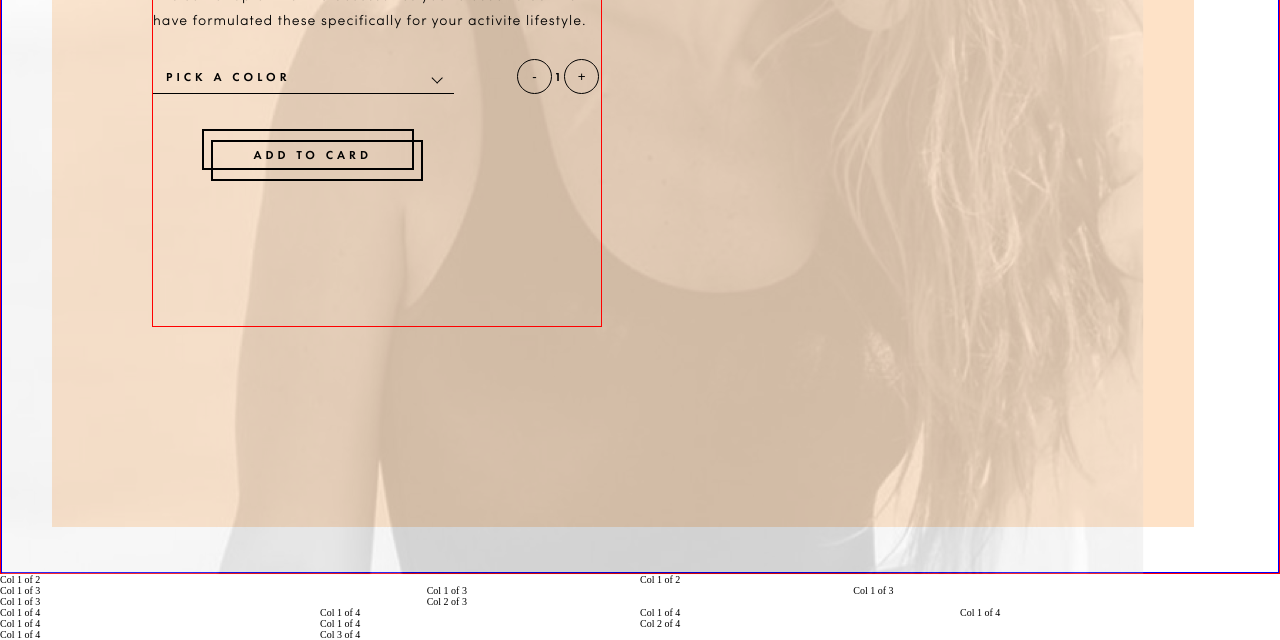
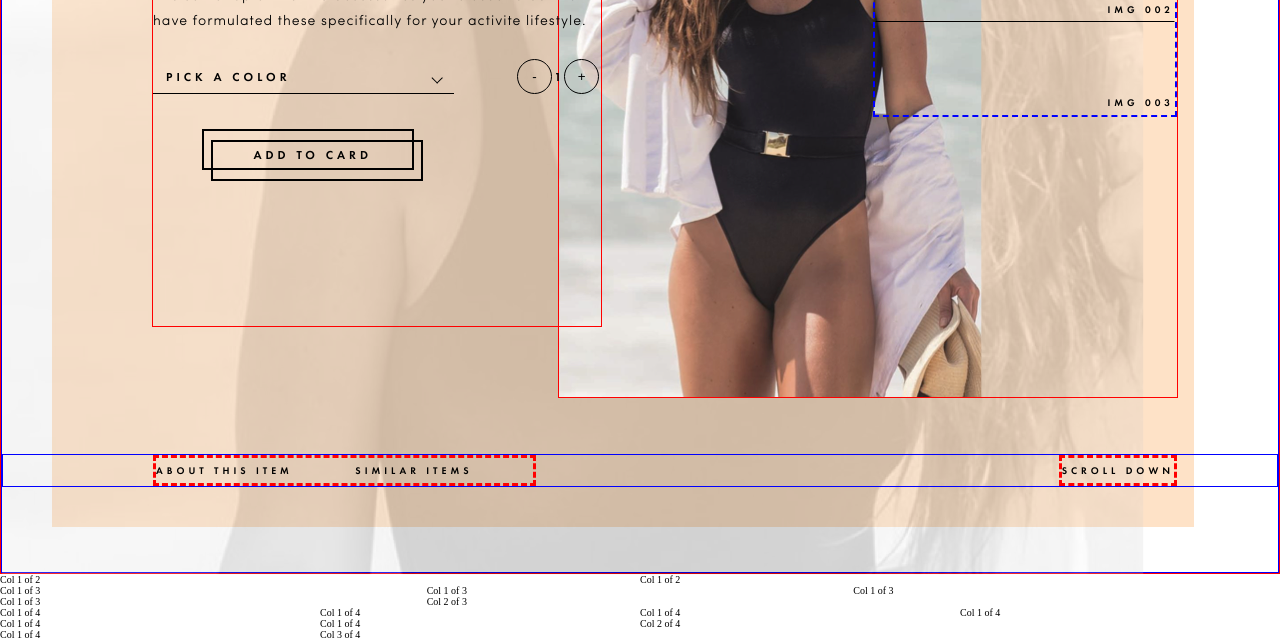
Before and after one commit to webAnatoly/t-geexHtml, a website: page frontend/index.html in a window 1280 px wide. Shown: the part 504-1144 px from the top of the page. Drawn offline with nearby package versions, Linux system fonts and the light colour scheme; files that its build step writes are made by us from their sources.

Commit message:
maked bottom menu

```diff
--- a/frontend/index.html
+++ b/frontend/index.html
@@ -46,7 +46,8 @@
       <div class="section-1__main">
         <h2 class="section-1__main__h2">collection</h2>
         <h3 class="section-1__main__h3">bikini &mdash; mykonos</h3>
-        <p class="section-1__main__text">The same top of the line accessories you're used to but we have formulated these specifically for your activite lifestyle.</p>
+        <p class="section-1__main__text">The same top of the line accessories you're used to but we have formulated these
+          specifically for your activite lifestyle.</p>
         <div class="section-1__main__pick">
           <div class="pick-color">
             <span class="pick-color__text">pick a color</span>
@@ -60,6 +61,23 @@
         </div>
         <div class="btn-double-border section-1__main__btn">
           <button><span>add to card</span></button>
+        </div>
+      </div><!-- section-1__main -->
+      <div class="section-1__right-block">
+        <img class="section-1__right-block__img" src="./assets/img/png/rectangle_5.png" alt="picture 5">
+        <div class="section-1__right-block__menu">
+          <button class="section-1__right-block__menu__button">img 001</button>
+          <button class="section-1__right-block__menu__button section-1__right-block__menu__button--focused">img 002</button>
+          <button class="section-1__right-block__menu__button">img 003</button>
+        </div>
+      </div><!-- section-1__right-block -->
+      <div class="section-1__menu">
+        <div class="section-1__menu__left">
+          <button class="btn-1 section-1__menu__btn" href="#">about this item</button>
+          <button class="btn-1 section-1__menu__btn" href="#">similar items</button>
+        </div>
+        <div class="section-1__menu__right">
+          <button class="btn-1 section-1__menu__btn" href="#">scroll down</button>
         </div>
       </div>
       <div class="section-1__decorator"></div>
--- a/frontend/scss/components/_buttons.scss
+++ b/frontend/scss/components/_buttons.scss
@@ -1,3 +1,14 @@
+.btn-1 {
+  font-family: "Futura PT Demi", "Vrinda", "Verdana", "Arial", sans-serif;
+  font-size: 1rem;
+  line-height: 2.5rem;
+  letter-spacing: .4rem;
+  color: $color-dark-1;
+  text-transform: uppercase;
+  background-color: transparent;
+  border: none;
+}
+
 .btn-double-border {
   position: relative;
   width: 21.15rem;
--- a/frontend/scss/layout/_header.scss
+++ b/frontend/scss/layout/_header.scss
@@ -7,6 +7,9 @@
   &__menu-container {
     height: 2.5rem;
     width: 67.28rem;
+    position: relative;
+
+    & li a { z-index: 20; } // последнею ссылку перекрывает какой-то невидимый элемент и hover над ссылкой не срабатывает, поэтому прописал для всех ссылок z-index
 
     // ширина меню-контейнера невидима, но налезает на логотип при респонсиве, поэтому решил её тоже менять
     @media only screen and (max-width: 101.25em) { width: 54rem; } // 1620 / 16 = 101.25
@@ -14,7 +17,6 @@
     @media only screen and (max-width: 62.5em) { width: 100%; } // 1000 / 16 = 62.5
 
     &-mobile {
-
       & > a {
         font-family: "Futura PT Medium", $font-futura-callback;
         @include font-style-1;
@@ -81,8 +83,6 @@
           left: -1.3rem;
           position: absolute;
           border: 1px solid black;
-        border: 1px solid black;
-          border: 1px solid black;
         }
       }
     }
--- a/frontend/scss/layout/_section-1.scss
+++ b/frontend/scss/layout/_section-1.scss
@@ -1,6 +1,7 @@
 .section-1 {
   border: 1px solid blue;
   height: 95.7rem;
+  width: inherit;
   position: relative;
 
   &::before { // через псевдоэлемент вставил фоновый ресунок, чтобы фильтр можно было применить
@@ -12,6 +13,7 @@
     height: 95.8rem;
     background-image: url(./../assets/img/png/rectangle_4.png);
     background-repeat: no-repeat;
+    background-size: 100% auto;
     filter: grayscale(100%);
   }
 
@@ -81,6 +83,81 @@
     }
   }
 
+  &__right-block {
+    position: absolute;
+    right: 10rem;
+    top: 13.09rem;
+    border: 1px solid red;
+    width: 62rem;
+    height: 64.97rem;
+    overflow: hidden;
+
+    &__img {
+
+    }
+
+    &__menu {
+      position: absolute;
+      top: 8.5rem;
+      right: 0;
+      border: 2px dashed blue;
+
+      &__button {
+        font-family: "Futura PT Demi", "Vrinda", "Verdana", "Arial", sans-serif;
+        font-size: 1rem;
+        letter-spacing: .4rem;
+        line-height: 2rem;
+        color: $color-dark-1;
+        text-transform: uppercase;
+        display: block;
+        border: 1px solid transparent;
+        border-bottom: 1px solid transparent;
+        outline: 0;
+        background-color: transparent;
+        width: 30rem;
+        height: 9.3rem;
+        text-align: right;
+        padding-top: 7rem;
+
+        &--focused {
+          border-bottom: 1px solid $color-dark-1;
+        }
+
+        &:hover {
+          border-bottom: 1px solid $color-dark-1;
+        }
+
+      }
+    }
+  }
+
+  &__menu {
+    border: 1px solid blue;
+    width: 100%;
+    position: absolute;
+    top: 83.69rem;
+    left: 0;
+    padding-left: 15rem;
+    padding-right: 10rem;
+    display: flex;
+    justify-content: space-between;
+
+    &__left {
+      display: inline-block;
+      border: 3px dashed red;
+
+      & > button {
+        margin-right: 6rem;
+      }
+    }
+
+    &__right {
+      display: inline-block;
+      text-align: right;
+      border: 3px dashed red;
+    }
+  }
+
   &__decorator {
     position: absolute;
     width: 114.2rem;
```
